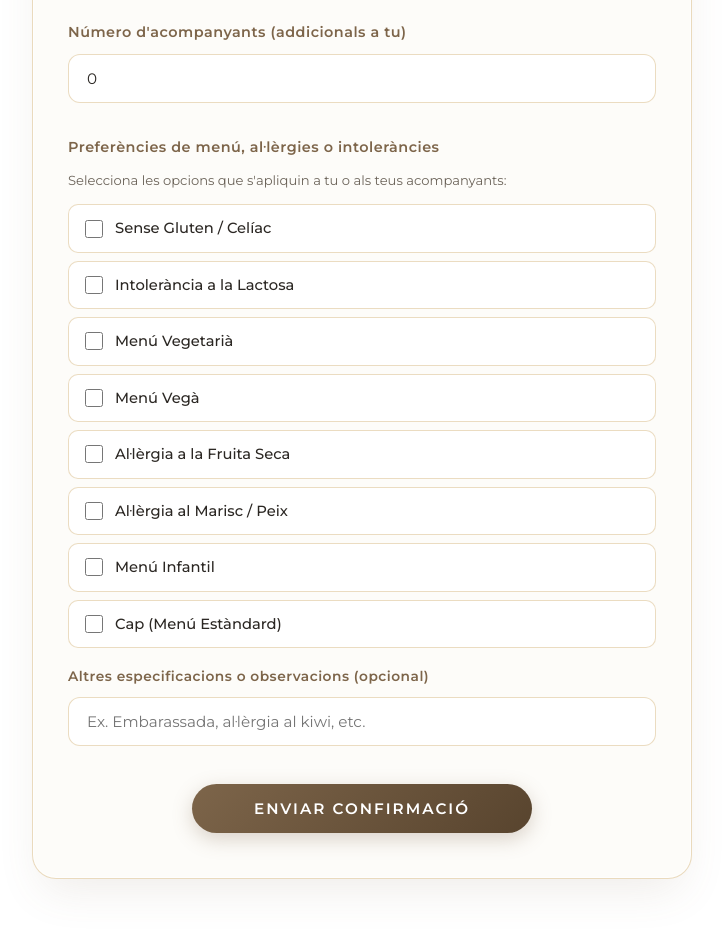
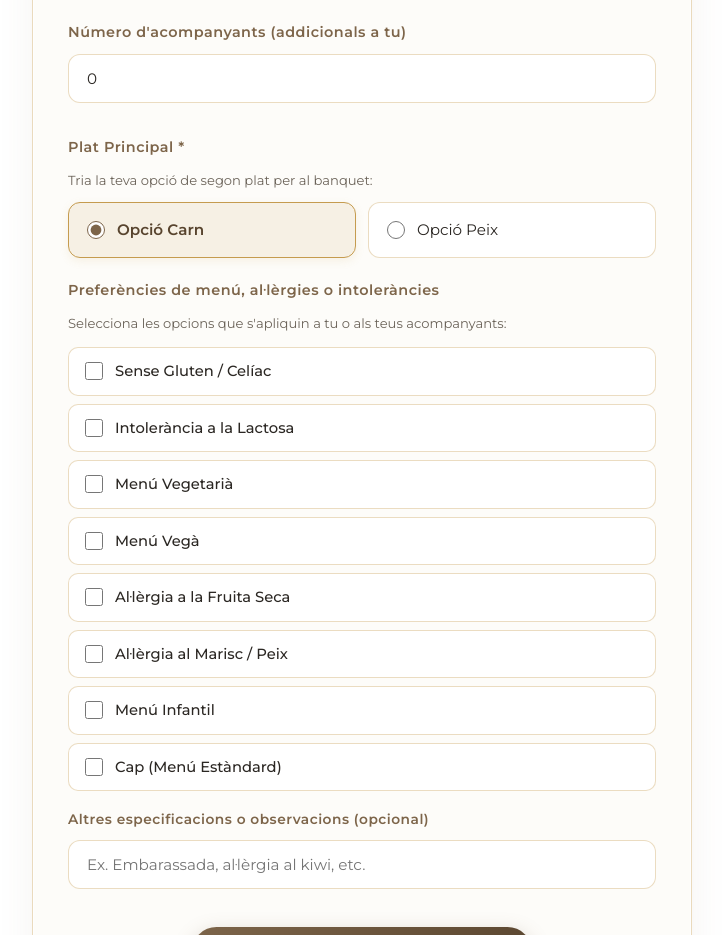
Before and after one commit to DFH94/Benjami_Maria_Boda, a Next.js app: page / in a window 1280 px wide. Shown: the part 5740-6675 px from the top of the page, without its empty margins (278-1001 px from the left). Built offline with nearby package versions, Linux system fonts and the light colour scheme.

Commit message:
Afegeix selecció de plat principal (Carn o Peix) al formulari RSVP i estadístiques al panell d'administració

```diff
--- a/src/app/api/rsvp/route.ts
+++ b/src/app/api/rsvp/route.ts
@@ -15,6 +15,7 @@ export async function POST(request: Request) {
       name: data.name.trim(),
       attending: data.attending,
       companions: data.companions || 0,
+      mainCourse: data.mainCourse || 'Carn',
       dietary: data.dietary || '',
       createdAt: new Date().toISOString()
     };
--- a/src/app/globals.css
+++ b/src/app/globals.css
@@ -616,6 +616,48 @@ a {
   cursor: pointer;
 }
 
+/* Dish Selector (Carn o Peix) */
+.dish-selector-grid {
+  display: grid;
+  grid-template-columns: 1fr 1fr;
+  gap: 12px;
+  margin-bottom: 20px;
+}
+
+.dish-option-card {
+  display: flex;
+  align-items: center;
+  gap: 12px;
+  padding: 13px 18px;
+  background: #ffffff;
+  border: 1.5px solid rgba(197, 155, 78, 0.35);
+  border-radius: 12px;
+  cursor: pointer;
+  transition: all 0.25s ease;
+  user-select: none;
+  font-size: 0.95rem;
+}
+
+.dish-option-card:hover {
+  border-color: var(--accent-gold);
+  background: #fdfbf8;
+}
+
+.dish-option-card.selected {
+  background: rgba(197, 155, 78, 0.12);
+  border-color: var(--accent-gold);
+  color: var(--primary-dark);
+  font-weight: 600;
+  box-shadow: 0 3px 10px rgba(197, 155, 78, 0.12);
+}
+
+.dish-radio-native {
+  width: 18px;
+  height: 18px;
+  accent-color: var(--primary-color);
+  cursor: pointer;
+}
+
 /* Copy to clipboard button */
 .copy-pill-btn {
   display: inline-flex;
--- a/src/app/page.tsx
+++ b/src/app/page.tsx
@@ -7,6 +7,7 @@ export default function Home() {
     name: '',
     attending: 'yes',
     companions: 0,
+    mainCourse: 'Carn',
     dietary: ''
   });
   const [selectedDietary, setSelectedDietary] = useState<string[]>([]);
@@ -95,6 +96,7 @@ export default function Home() {
           name: formData.name.trim(),
           attending: formData.attending === 'yes',
           companions: parseInt(formData.companions.toString(), 10) || 0,
+          mainCourse: formData.mainCourse || 'Carn',
           dietary: compiledDietary
         })
       });
@@ -743,6 +745,39 @@ export default function Home() {
                       onChange={(e) => setFormData({...formData, companions: parseInt(e.target.value.toString(), 10) || 0})}
                     />
 
+                    {/* Main Course Selector (Carn o Peix) */}
+                    <label className="form-label" style={{ marginTop: '10px' }}>
+                      Plat Principal *
+                    </label>
+                    <p style={{ fontSize: '0.82rem', color: 'var(--text-muted)', marginBottom: '10px' }}>
+                      Tria la teva opció de segon plat per al banquet:
+                    </p>
+                    <div className="dish-selector-grid">
+                      <label className={`dish-option-card ${formData.mainCourse === 'Carn' ? 'selected' : ''}`}>
+                        <input
+                          type="radio"
+                          name="mainCourse"
+                          value="Carn"
+                          checked={formData.mainCourse === 'Carn'}
+                          onChange={() => setFormData({...formData, mainCourse: 'Carn'})}
+                          className="dish-radio-native"
+                        />
+                        <span>Opció Carn</span>
+                      </label>
+
+                      <label className={`dish-option-card ${formData.mainCourse === 'Peix' ? 'selected' : ''}`}>
+                        <input
+                          type="radio"
+                          name="mainCourse"
+                          value="Peix"
+                          checked={formData.mainCourse === 'Peix'}
+                          onChange={() => setFormData({...formData, mainCourse: 'Peix'})}
+                          className="dish-radio-native"
+                        />
+                        <span>Opció Peix</span>
+                      </label>
+                    </div>
+
                     <label className="form-label" style={{ marginTop: '10px' }}>
                       Preferències de menú, al·lèrgies o intoleràncies
                     </label>
```
Also changed, not shown: src/app/admin/page.tsx (+27 -2 lines).
